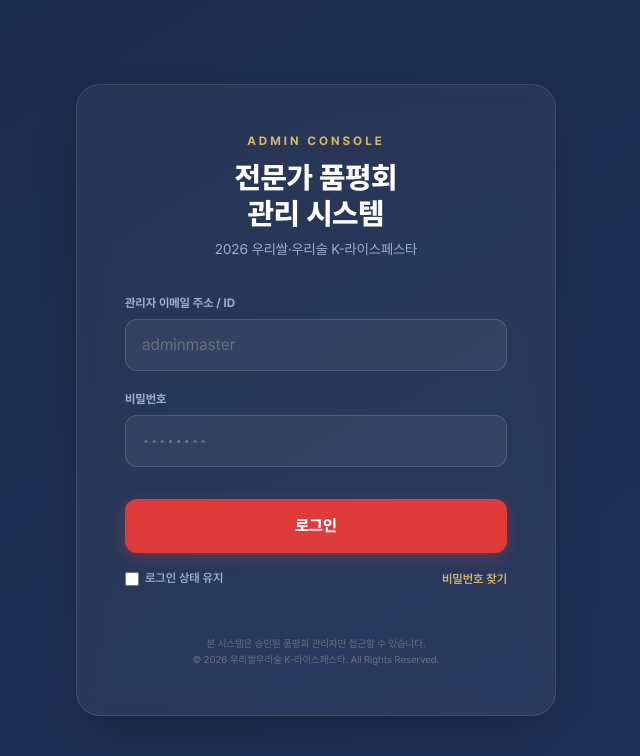
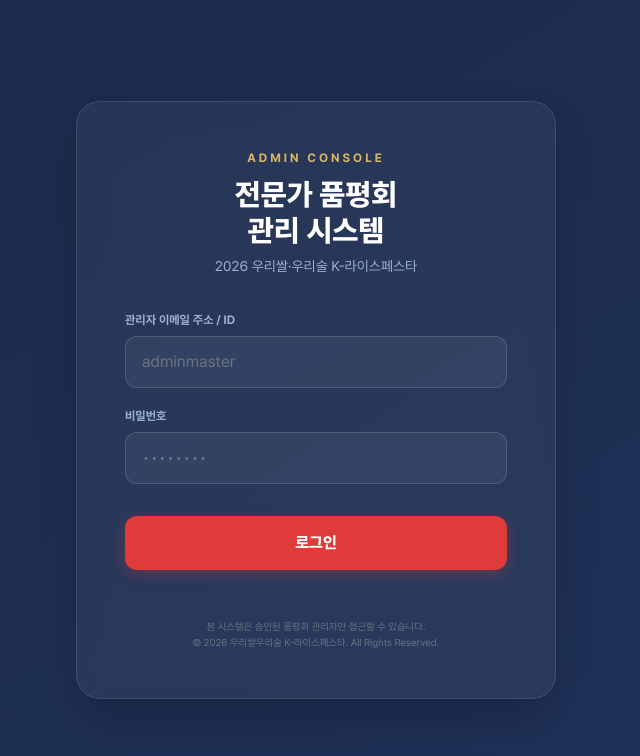
Before and after one commit to choisungrock/fiar-contest, a React (Vite) app in the folder web-admin/: page / in a window 1280 px wide. Shown: the top 756 px of the page, without its empty margins (324-964 px from the left). Built offline with nearby package versions, Linux system fonts and the light colour scheme.

Commit message:
fix: 로그인 폼 내 체크박스 및 비밀번호 찾기 삭제 및 기본 로그인 영속화 보정

```diff
--- a/web-admin/src/App.jsx
+++ b/web-admin/src/App.jsx
@@ -210,11 +210,7 @@ function App() {
       console.log("로그인 성공:", data);
 
       sessionStorage.setItem('kricefesta_admin_session', 'true');
-      if (rememberMe) {
-        localStorage.setItem('kricefesta_admin_remember', 'true');
-      } else {
-        localStorage.removeItem('kricefesta_admin_remember');
-      }
+      localStorage.setItem('kricefesta_admin_remember', 'true');
 
       setIsAuthed(true);
       showToast('성공적으로 관리자 콘솔에 접속하였습니다.');
@@ -445,25 +441,7 @@ function App() {
               로그인
             </button>
 
-            {/* 추가 제어 행 */}
-            <div className="flex items-center justify-between mt-[18px] text-xs font-semibold text-textBlue">
-              <label className="flex items-center gap-1.5 cursor-pointer">
-                <input
-                  type="checkbox"
-                  checked={rememberMe}
-                  onChange={(e) => setRememberMe(e.target.checked)}
-                  className="w-3.5 h-3.5 accent-[#d9b866] cursor-pointer"
-                />
-                로그인 상태 유지
-              </label>
-              <a
-                href="#"
-                onClick={(e) => { e.preventDefault(); alert("품평회 운영국(02-1234-5678)에 문의해 주시기 바랍니다."); }}
-                className="text-[#d9b866] hover:text-yellow-200 hover:underline"
-              >
-                비밀번호 찾기
-              </a>
-            </div>
+            {/* 추가 제어 행 제거 완료 */}
           </form>
 
           {/* 안내 */}
```
